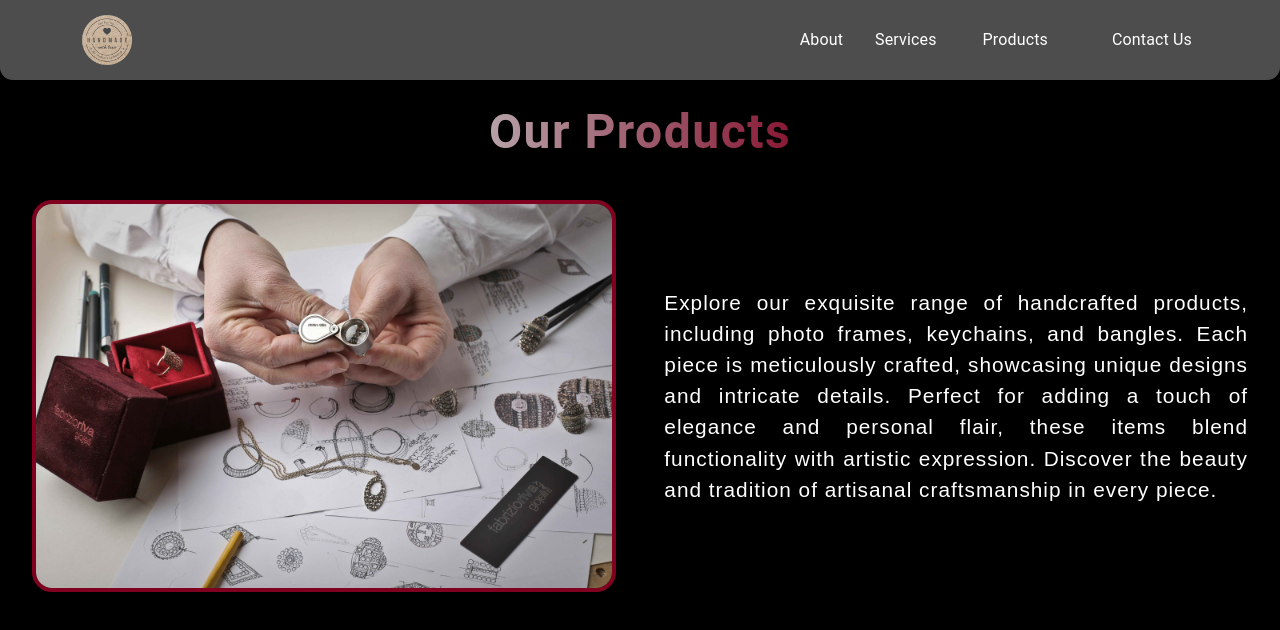
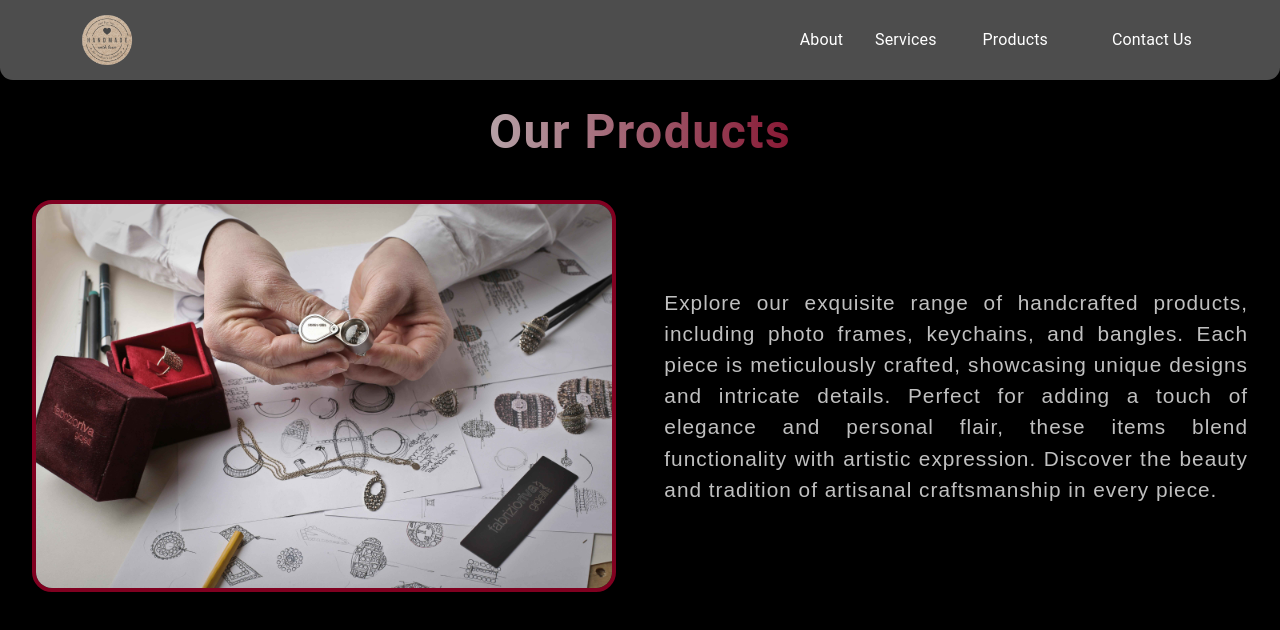
Before and after one commit to chandru472/Handcraft, a React (Create React App) app: page / in a window 1280 px wide. Shown: the top 630 px of the page. Built offline with nearby package versions, Linux system fonts and the light colour scheme.

Commit message:
sec commit

```diff
--- a/src/Product.js
+++ b/src/Product.js
@@ -16,14 +16,14 @@ const Product = () => {
                 }}>Our Products</Typography>
             </Box>
 
-            <Box sx={{ mx: 4, mt: 4, display: { xs: 'block', sm: 'flex' }, justifyContent: 'space-between', alignItems: 'center' }}>
+            <Box sx={{ mx: {xs:2,md:4}, mt: 4, display: { xs: 'block', sm: 'flex' }, justifyContent: 'space-between', alignItems: 'center' }}>
                 <Box sx={{ width: { xs: '100%', sm: '50%', md: '48%' } }}>
                     <ImageListItem sx={{ border: '4px solid #800020', borderRadius: '20px' }}>
                         <img src={hand} alt='productphoto' style={{ borderRadius: '16px' }} />
                     </ImageListItem>
                 </Box>
                 <Box sx={{ width: { xs: '100%', sm: '45%', md: '48%' } }}>
-                    <Typography sx={{ textAlign: 'justify', letterSpacing: 1, fontSize: { xs: '0.9rem', md: '1.3rem' }, mt: { xs: 3, sm: 0 }, fontFamily: 'sans-serif' }}>
+                    <Typography sx={{ textAlign: 'justify', letterSpacing: 1, fontSize: { xs: '1rem', md: '1.3rem' }, mt: { xs: 3, sm: 0 }, fontFamily: 'sans-serif',color:'#C0C0C0' }}>
                         Explore our exquisite range of handcrafted products, including photo frames, keychains, and bangles. Each piece is meticulously crafted, showcasing unique designs and intricate details. Perfect for adding a touch of elegance and personal flair, these items blend functionality with artistic expression. Discover the beauty and tradition of artisanal craftsmanship in every piece.
                     </Typography>
                 </Box>
```
